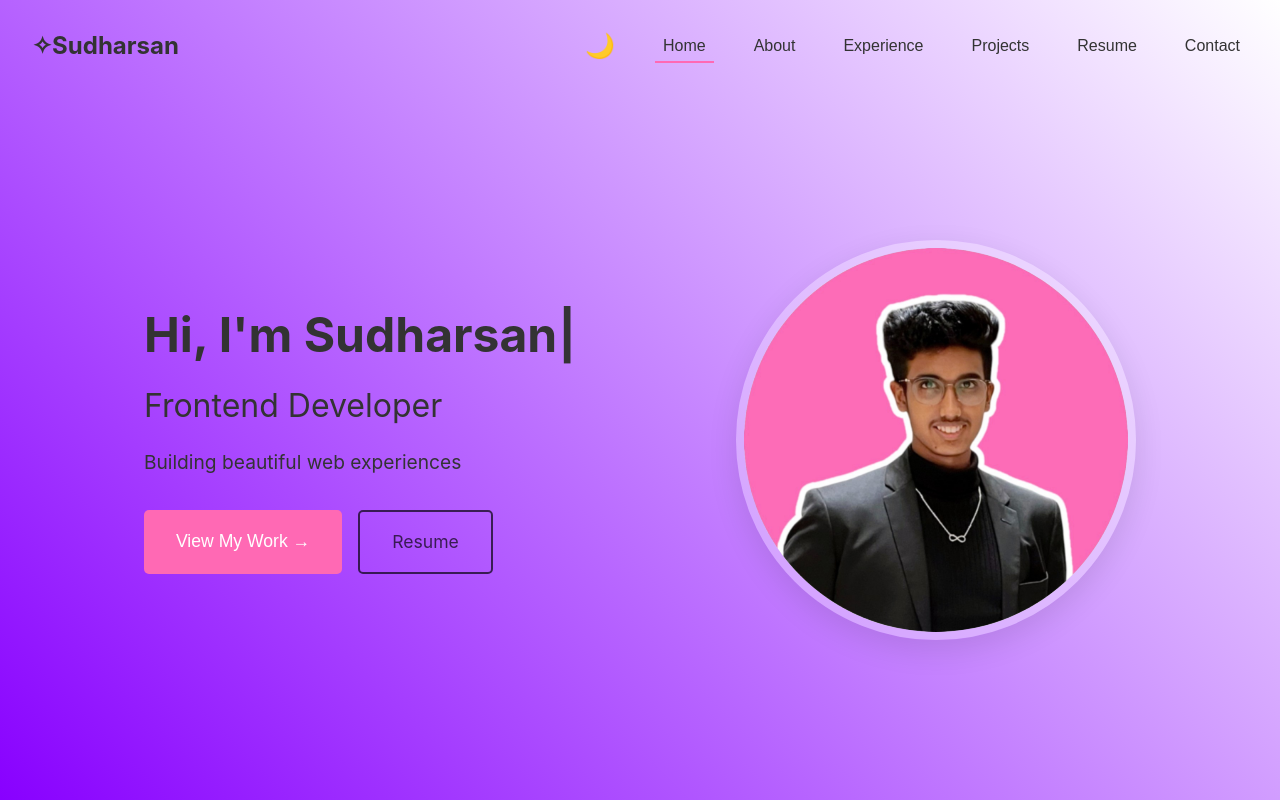
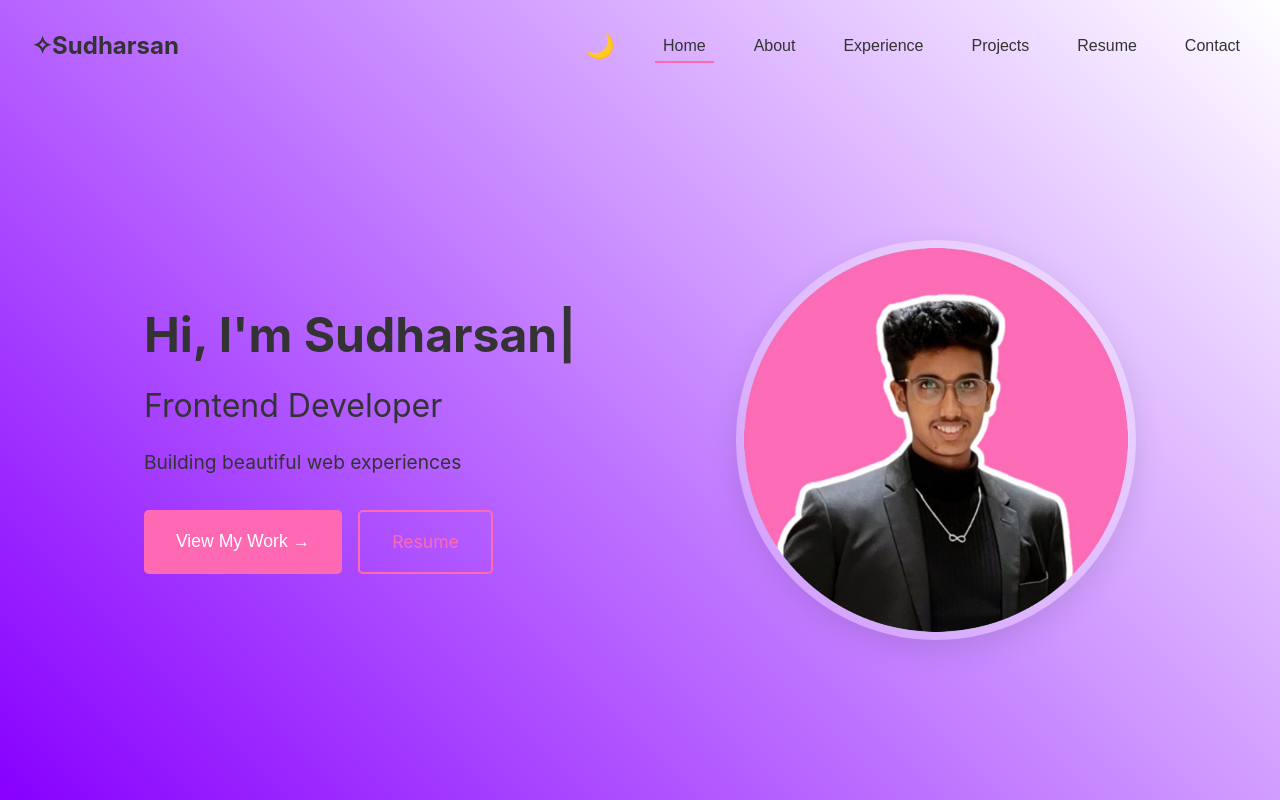
Before and after one commit to SudharsanSaravanan/Portfolio, a React (Create React App) app: page / in a window 1280 px wide. Shown: the top 800 px of the page. Built offline with nearby package versions, Linux system fonts and the light colour scheme.

Commit message:
bg commit

```diff
--- a/src/App.css
+++ b/src/App.css
@@ -183,12 +183,11 @@ body {
 
 .cta-button.secondary {
   background: transparent;
-  border: 2px solid rgba(0, 0, 0, 0.675);
-  color: rgb(0, 0, 0, 0.675);
+  border: 2px solid var(--primary-color);
+  color: var(--primary-color);
 }
 
 .cta-button.secondary:hover {
-  border: 2px solid var(--primary-color);
   background: var(--primary-color);
   color: white;
 }
```
